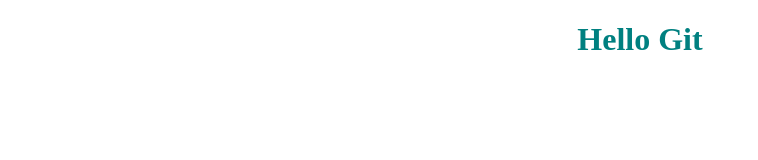
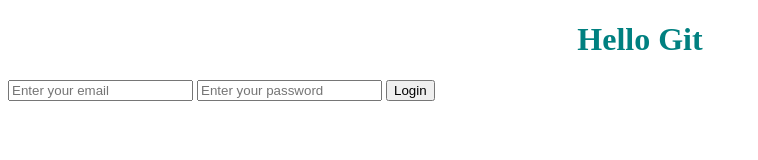
Before and after one commit to mayaclaros/ShecCodes-project1, a plain HTML site: page index.html in a window 1280 px wide. Shown: the whole page, without its empty margins (0-758 px from the left). Drawn offline with Linux system fonts and the light colour scheme.

Commit message:
Added HTML log in form

```diff
--- a/index.html
+++ b/index.html
@@ -8,6 +8,11 @@
   </head>
   <body>
     <h1>Hello Git</h1>
+    <form>
+        <input type="text" placeholder="Enter your email" />
+        <input type="password" placeholder="Enter your password" />
+        <input type="submit" value="Login" />
+    </form>
     <script src= "script.js"></script>
     </script>
   </body>
```
